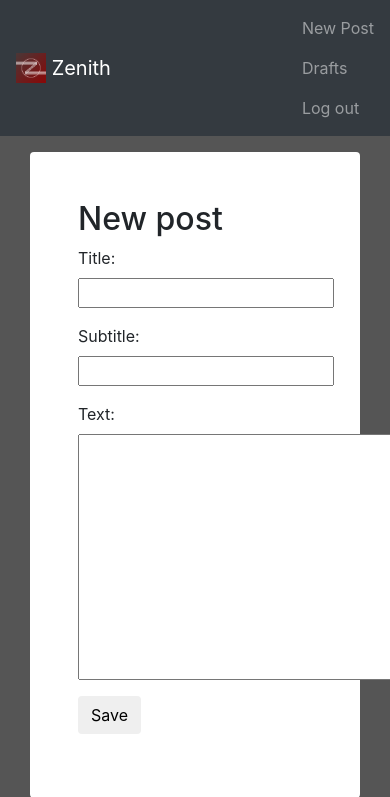
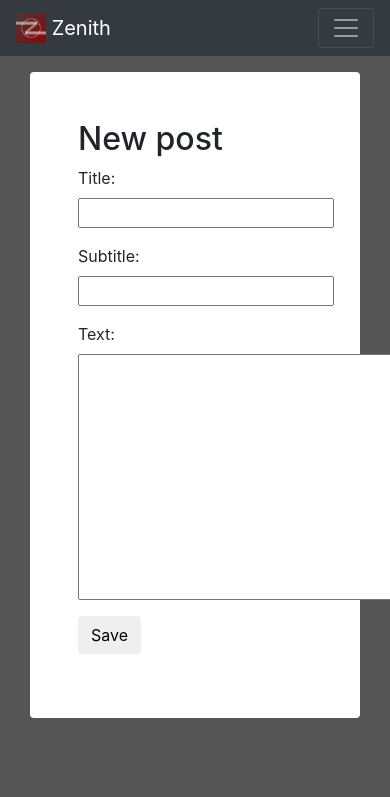
Before and after one commit to WillEdMatsypie/bridging-coursework, a Django app: page /post/new/ in a window 390 px wide; the page is wider, and only the part inside the window is pictured. Shown: the top 797 px of that part. Run offline with Django 3.2, Linux system fonts and the light colour scheme; the visitor is signed in with stand-in values (Sample User, id 1); some libraries are stand-ins or nearby versions.

Commit message:
mobile view navbar added

```diff
--- a/blog/templates/blog/base.html
+++ b/blog/templates/blog/base.html
@@ -19,7 +19,10 @@
                 <img src="{% static 'images/zenith-logo.png' %}" width="30" height="30" class="d-inline-block align-top" alt="">
                 Zenith
             </a>
-            <div id="navbarNav">
+            <button class="navbar-toggler" type="button" data-toggle="collapse" data-target="#navbarNav" aria-controls="navbarNav" aria-expanded="false" aria-label="Toggle navigation">
+                <span class="navbar-toggler-icon"></span>
+            </button>
+            <div class="collapse navbar-collapse" id="navbarNav">
               <ul class="navbar-nav">
                 {% if user.is_authenticated %}
                 <li>
```
